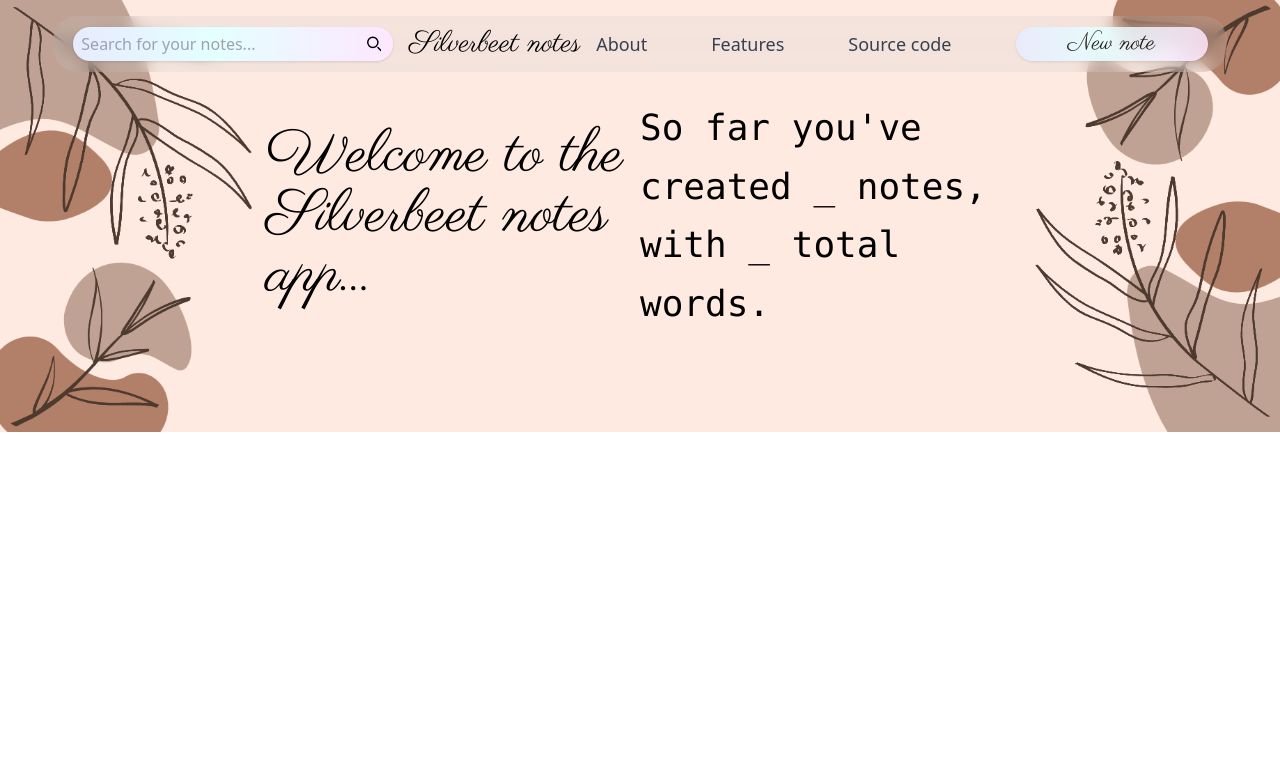
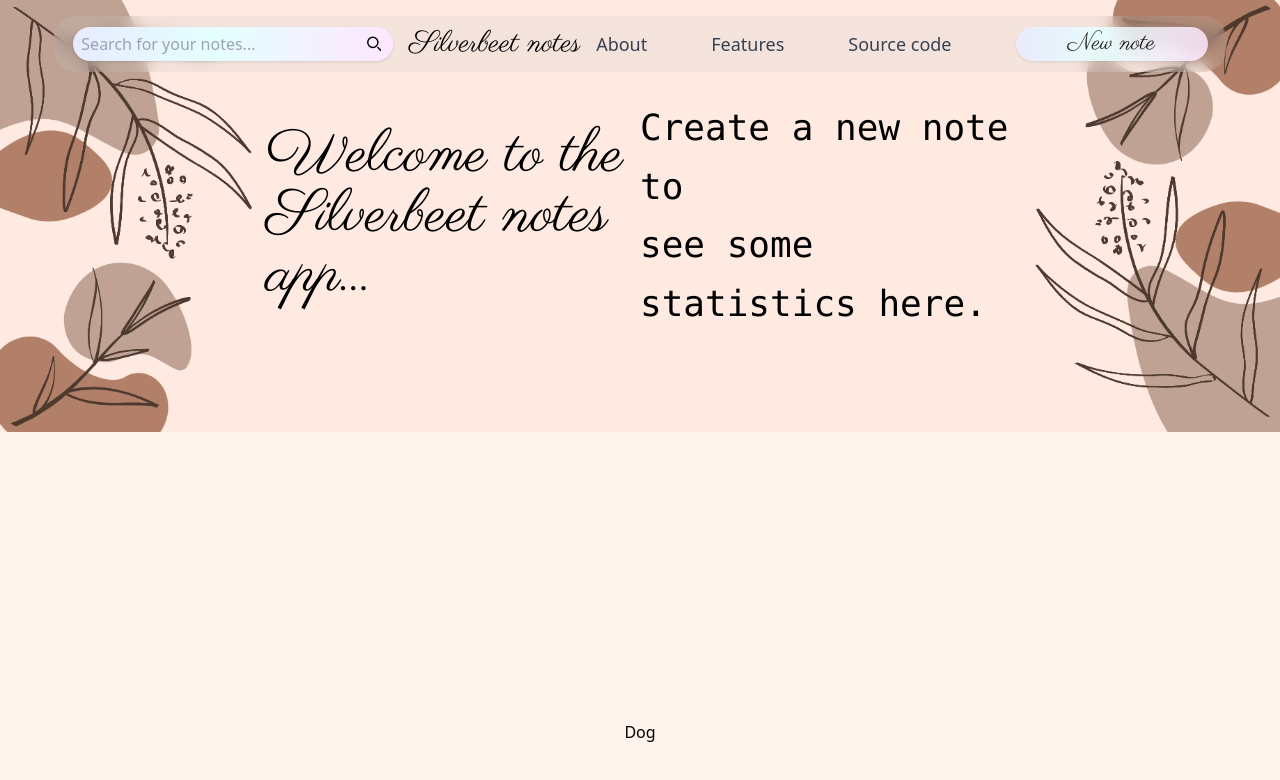
Before and after one commit to Sam-Hobson/silverbeet-note-taking, a SvelteKit app: page / in a window 1280 px wide. Shown: the top 780 px of the page. Built offline with nearby package versions, Linux system fonts and the light colour scheme.

Commit message:
Made many css improvements

```diff
--- a/src/routes/+page.svelte
+++ b/src/routes/+page.svelte
@@ -1,7 +1,78 @@
 <script>
     import Navbar from "./navbar/Navbar.svelte";
     import HeroBanner from "./hero-banner/HeroBanner.svelte";
+
+    let numNotes = 0;
+    let wordCount = 0;
+
 </script>
 
 <Navbar />
-<HeroBanner />
+<HeroBanner numNotes={numNotes} wordCount={wordCount} />
+
+{#if numNotes === 0 }
+
+    <div class="flex w-screen h-128 justify-center">
+
+        <div class="flex flex-col h-full w-auto items-center">
+
+            <span class="text-mega-plus font-light pearl-gradient-dark-text">
+            +
+            </span>
+
+            <span>
+            Dog
+            </span>
+
+        </div>
+
+    </div>
+
+{:else}
+{/if}
+
+
+<style>
+    @import url('https://fonts.googleapis.com/css2?family=Parisienne&display=swap');
+
+    :global(html) {
+        background-color: #fff3ed;
+    }
+
+    :global(.h-128) {
+        @apply h-[32rem]
+    }
+
+    :global(.h-108) {
+        @apply h-[27rem]
+    }
+
+    :global(.fancy-font) {
+        font-family: 'Parisienne', cursive;
+    }
+
+    :global(.pearl-gradient-dark) {
+        background: rgb(132,153,255);
+        background: linear-gradient(90deg, rgba(132,153,255,1) 0%, rgba(207,255,255,1) 55%, rgba(251,169,255,1) 100%); }
+
+    :global(.pearl-gradient-light) {
+         background: rgb(231,235,255);
+         background: linear-gradient(90deg, rgba(231,235,255,1) 0%, rgba(228,255,255,1) 44%, rgba(254,231,255,1) 100%);
+     }
+
+     :global(.pearl-gradient-light-text) {
+         @apply pearl-gradient-light text-transparent;
+         background-clip: text;
+     }
+
+     :global(.pearl-gradient-dark-text) {
+         @apply pearl-gradient-dark text-transparent;
+         background-clip: text;
+     }
+
+
+    .text-mega-plus {
+        font-size: 12rem;
+    }
+
+</style>
--- a/src/routes/hero-banner/HeroBanner.svelte
+++ b/src/routes/hero-banner/HeroBanner.svelte
@@ -2,6 +2,9 @@
 
     import * as left from './banner-left.png';
     import * as right from './banner-right.png';
+
+    export let numNotes = 0;
+    export let wordCount = 0;
 
 </script>
 
@@ -10,33 +13,20 @@
 
     <img src={left.default} class="hidden sm:block w-auto h-full" alt="Decritive plants" />
 
-    <div class="flex w-full h-full banner-background">
+    <div class="flex w-full h-full bg-[#ffeae1]">
         <span class="flex h-full w-full justify-center items-center fancy-font text-6xl text-center xl:text-left">
         Welcome to the<br> Silverbeet notes app...
         </span>
 
         <span class="hidden xl:flex h-full w-full justify-center items-center text-4xl font-mono leading-relaxed">
-        So far you've<br>created _ notes,<br>with _ total words.
+            {#if numNotes === 0 }
+                Create a new note to<br/>see some statistics here.
+            {:else}
+                So far you've<br/>created {numNotes} notes,<br/>with {wordCount} total words.
+            {/if}
         </span>
     </div>
 
     <img src={right.default} class="hidden sm:block w-auto h-full" alt="Decritive plants" />
 
 </div>
-
-
-<style>
-
-    .h-108 {
-        height: 27rem;
-    }
-
-    .banner-background {
-        background-color: #ffeae1;
-    }
-
-    .fancy-font {
-        font-family: 'Parisienne', cursive;
-    }
-
-</style>
--- a/src/routes/navbar/Navbar.svelte
+++ b/src/routes/navbar/Navbar.svelte
@@ -5,12 +5,12 @@
 
 
 <nav class="h-14 w-full fixed top-4 flex flex-nowrap justify-center">
-    <span class="h-full w-11/12 rounded-3xl flex flex-row overflow-hidden gray-transparent-background backdrop-blur">
+    <span class="h-full w-11/12 rounded-3xl flex flex-row overflow-hidden bg-[rgba(200,200,200,0.2)] backdrop-blur">
 
         <span class="flex justify-start items-center w-full h-full">
 
             <label for="voice-search" class="sr-only">Search</label>
-            <span class="flex relative left-5 w-48 xl:w-80 h-3/5 rounded-3xl pearl-gradient shadow justify-center align-middle overflow-hidden">
+            <span class="flex relative left-5 w-48 xl:w-80 h-3/5 rounded-3xl pearl-gradient-light shadow justify-center align-middle overflow-hidden">
 
                 <input type="text" class="w-full h-full px-2 outline-none bg-transparent" placeholder="Search for your notes..." required>
                 <svg class="w-4 h-full me-3" aria-hidden="true" xmlns="http://www.w3.org/2000/svg" fill="none" viewBox="0 0 20 20">
@@ -24,7 +24,9 @@
         </span>
 
         <span class="hidden sm:flex justify-center items-center whitespace-nowrap w-auto h-full fancy-font text-3xl px-4">
-        Silverbeet notes
+            <a href="/">
+            Silverbeet notes
+            </a>
         </span>
 
         <span class="flex justify-end items-center w-full h-full">
@@ -42,14 +44,14 @@
             </span>
 
             <span class="navbar-menu-option-right hidden xl:block">
-                <a href="#target">
+                <a href="https://github.com/Sam-Hobson/silverbeet-note-taking/tree/master" target="_blank">
                 Source code
                 </a>
             </span>
 
             <span class="w-5"></span>
 
-            <button class="relative right-5 w-48 h-3/5 rounded-3xl pearl-gradient shadow opacity-85 hover:opacity-100 transition-all fancy-font text-2xl">
+            <button class="relative right-5 w-48 h-3/5 rounded-3xl pearl-gradient-light shadow opacity-85 hover:opacity-100 transition-all fancy-font text-2xl">
                 New note
             </button>
 
@@ -60,23 +62,7 @@
 
 
 <style>
-    @import url('https://fonts.googleapis.com/css2?family=Parisienne&display=swap');
-
-    .pearl-gradient {
-         background: rgb(231,235,255);
-         background: linear-gradient(90deg, rgba(231,235,255,1) 0%, rgba(228,255,255,1) 44%, rgba(254,231,255,1) 100%);
-         }
-
-    .fancy-font {
-        font-family: 'Parisienne', cursive;
-    }
-
     .navbar-menu-option-right {
         @apply pr-16 w-auto font-sans text-lg text-gray-700 whitespace-nowrap
     }
-
-    .gray-transparent-background {
-        background: rgba(200,200,200,0.2);
-      }
-
 </style>
```
